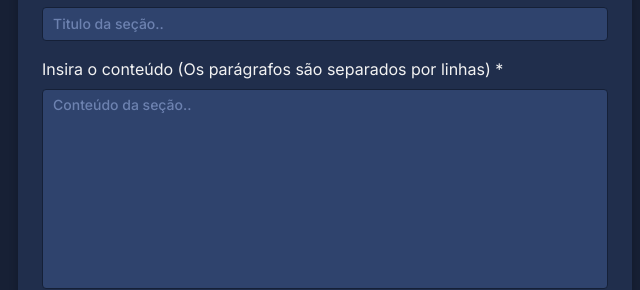
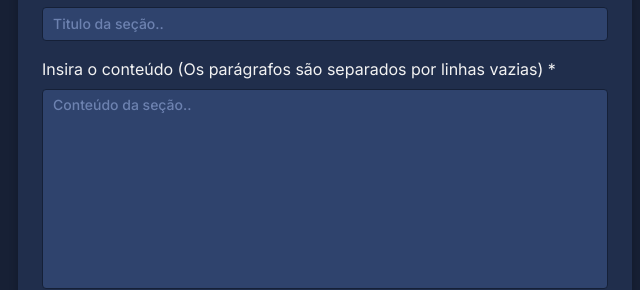
Before and after one commit to Mateuss18/Landing-page-generator, an Electron app: page index.html in a window 650 px wide. Shown: the part 143-433 px from the top of the page, 0-640 px from the left. Drawn offline with Linux system fonts and the light colour scheme.

Commit message:
feat: icone e alteracao no label

```diff
--- a/index.html
+++ b/index.html
@@ -23,7 +23,7 @@
       </div>
 
       <div class="container-inputLabel">
-        <label for="content">Insira o conteúdo (Os parágrafos são separados por linhas) *</label>
+        <label for="content">Insira o conteúdo (Os parágrafos são separados por linhas vazias) *</label>
         <textarea placeholder="Conteúdo da seção.." id="content" class="input-field"></textarea>
       </div>
 
```
Also changed, not shown: assets/imgs/icon.png (added).
